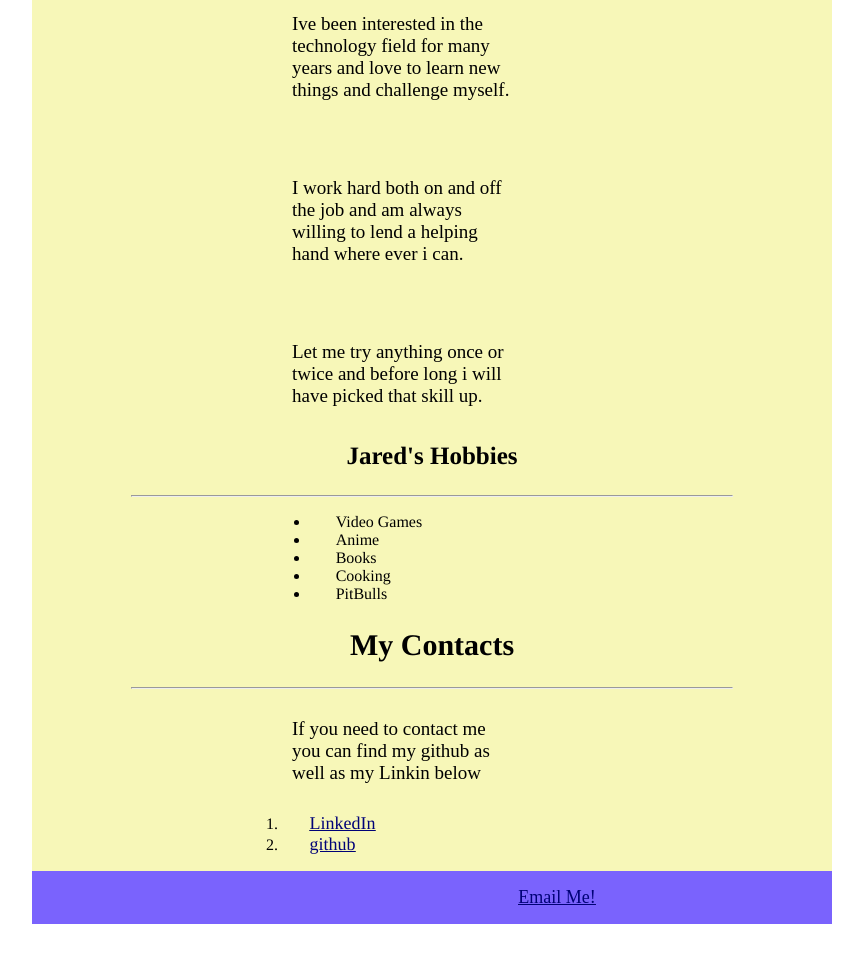
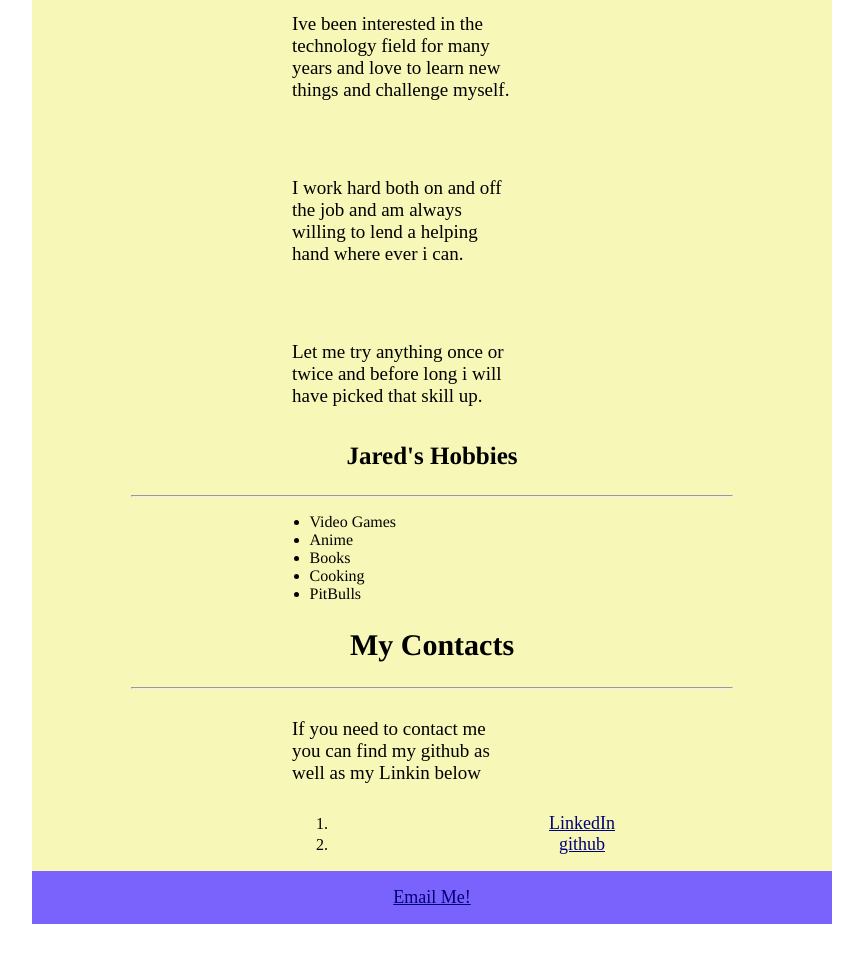
Before and after one commit to jaredtyrel/Portfolio, a plain HTML site: page index.html in a window 1280 px wide. Shown: the part 785-1747 px from the top of the page, without its empty margins (208-1071 px from the left). Drawn offline with Linux system fonts and the light colour scheme.

Commit message:
7/4 12:50pm update

```diff
--- a/index.html
+++ b/index.html
@@ -95,14 +95,13 @@
                 <li><a href="https://github.com/jaredtyrel/Portfolio" target="_blank">github</a></li>
         </ol>
     </main>
-</body>
 
-<!-- footer + my Email -->
+    <!-- footer + my Email -->
 
-<footer>
-    <ol>
-    <a href="mailto:Jaredtyrel@hotmail.com? subject=Hello%Jared"> Email Me!</a>
-    </ol>
-</footer>
+    <footer>
+        <a href="mailto:Jaredtyrel@hotmail.com? subject=Hello%Jared"> Email Me!</a>
+    </footer>
+
+    </body>
 
 </html>
--- a/style.css
+++ b/style.css
@@ -65,7 +65,9 @@ footer {
   margin-left: auto;
   margin-right: auto;
   width: 800px;
-
+  align-content: center;
+  padding-top: 2%;
+  padding-bottom: 2%;
 }
 
 
@@ -112,7 +114,7 @@ p {
 
 }
 
-li, ul {
+ul {
   align-content: center;
   font-family: Times, "Times New Roman", Georgia, serif;
   color: rgb(0, 0, 0);
@@ -123,9 +125,8 @@ font-size: medium;
 }
 
 ol {
+  padding-left: 300px;
   text-decoration: underline;
-  padding-left: 5%;
   padding-right: auto;
   font-size: medium;
-  padding-left: 250px;
 }
```
Lines whose indentation alone changed are shown as unchanged.
